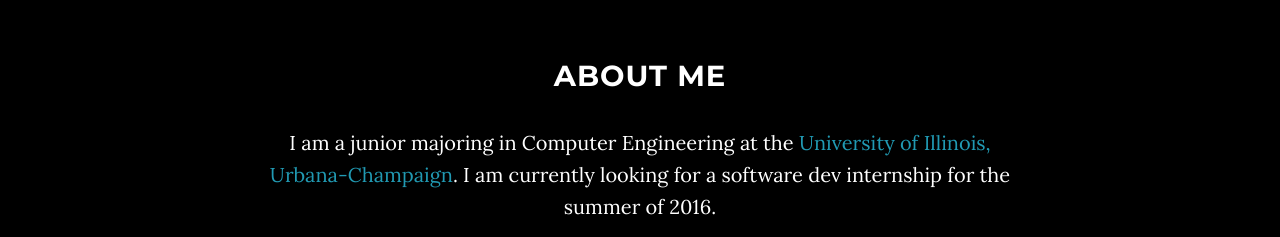
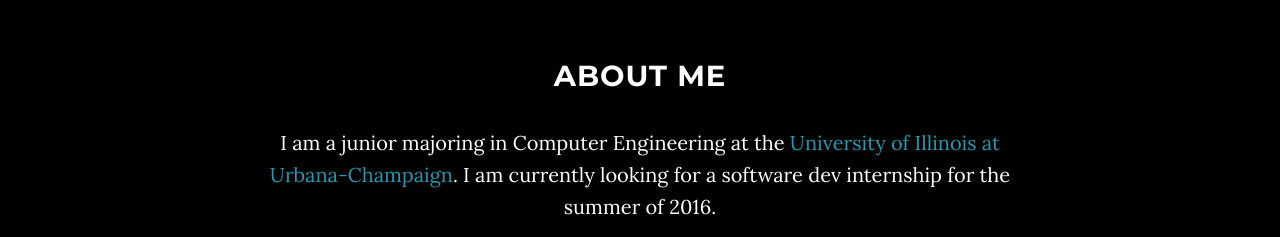
Before and after one commit to waynecrasta/mywebsite, a plain HTML site: page index.html in a window 1280 px wide. Shown: the part 840-1077 px from the top of the page. Drawn offline with Linux system fonts and the light colour scheme.

Commit message:
fixed typo

```diff
--- a/index.html
+++ b/index.html
@@ -102,7 +102,7 @@
         <div class="row">
             <div class="col-lg-8 col-lg-offset-2">
 <h2>About Me</h2>
-               <p>I am a junior majoring in Computer Engineering at the <a href="http://ece.illinois.edu">University of Illinois, Urbana-Champaign</a>. I am currently looking for a software dev internship for the summer of 2016.
+               <p>I am a junior majoring in Computer Engineering at the <a href="http://ece.illinois.edu">University of Illinois at Urbana-Champaign</a>. I am currently looking for a software dev internship for the summer of 2016.
         </div>
     </section>
     <!-- Classes Section-->
```
